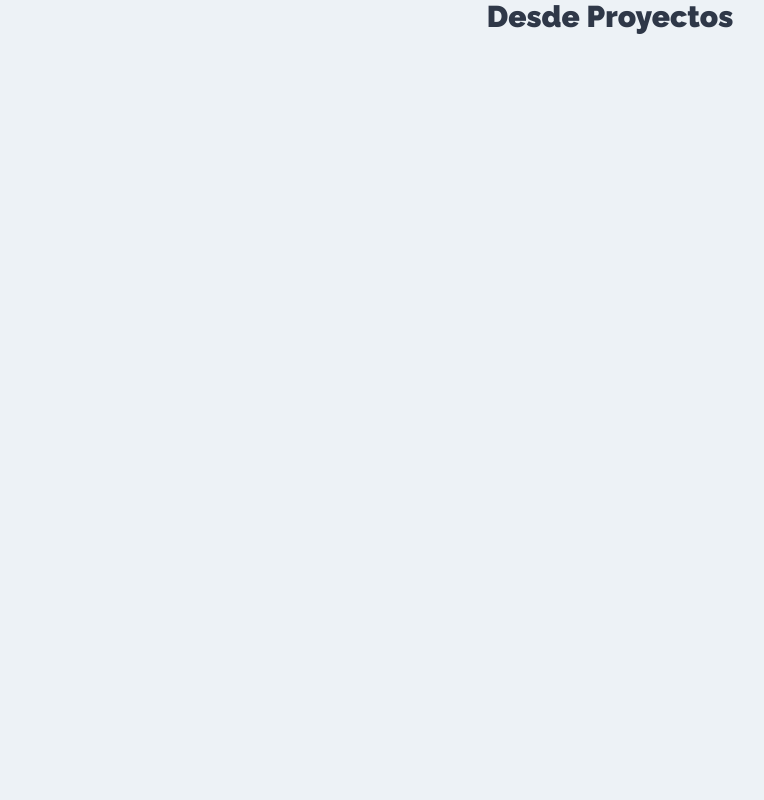
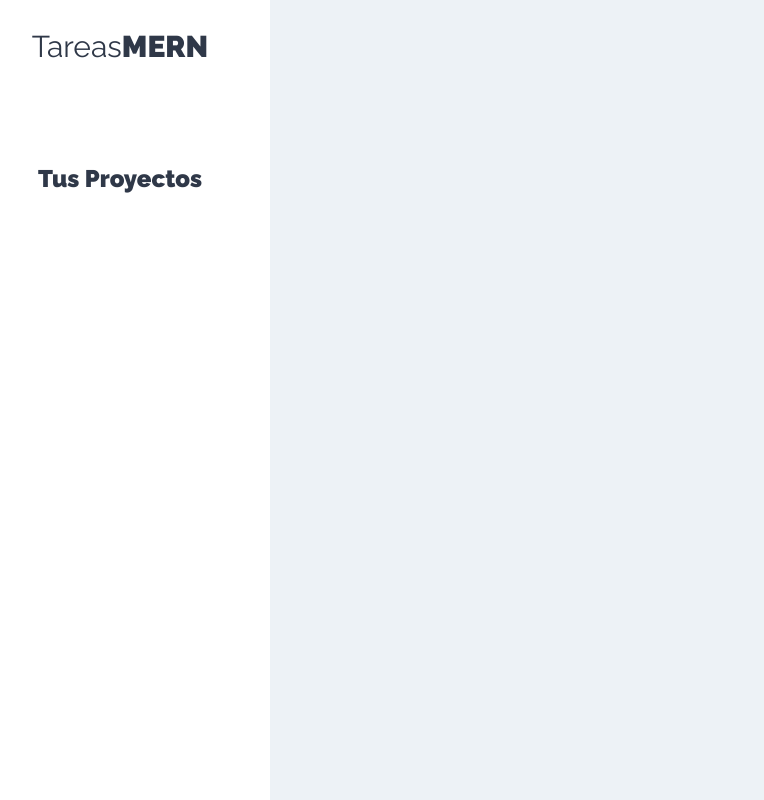
Before and after one commit to AJ-Romera/app-tareas-mern, a React (Create React App) app: page /proyectos in a window 1280 px wide. Shown: the whole page, without its empty margins (30-794 px from the left). Built offline with nearby package versions, Linux system fonts and the light colour scheme.

Commit message:
CHNG: Hace Estructura Componente Proyectos && Componente Sidebar del Layout

```diff
--- /dev/null
+++ b/src/components/layout/Sidebar.js
@@ -0,0 +1,17 @@
+import React from 'react';
+
+function Sidebar() {
+    return (
+        <aside>
+            <h1>
+                <span>Tareas</span>MERN
+            </h1>
+
+            <div className="proyectos">
+                <h2>Tus Proyectos</h2>
+            </div>
+        </aside>
+    );
+}
+
+export default Sidebar;
--- a/src/components/proyectos/Proyectos.js
+++ b/src/components/proyectos/Proyectos.js
@@ -1,7 +1,17 @@
 import React from 'react';
+import Sidebar from '../layout/Sidebar';
 
 function Proyectos() {
-    return <h1>Desde Proyectos</h1>;
+    return (
+        <div className='contenedor-app'>
+            <Sidebar />
+            <div className='seccion-principal'>
+                <main>
+                    <div className='contenedor-tareas'></div>
+                </main>
+            </div>
+        </div>
+    );
 }
 
 export default Proyectos;
```
